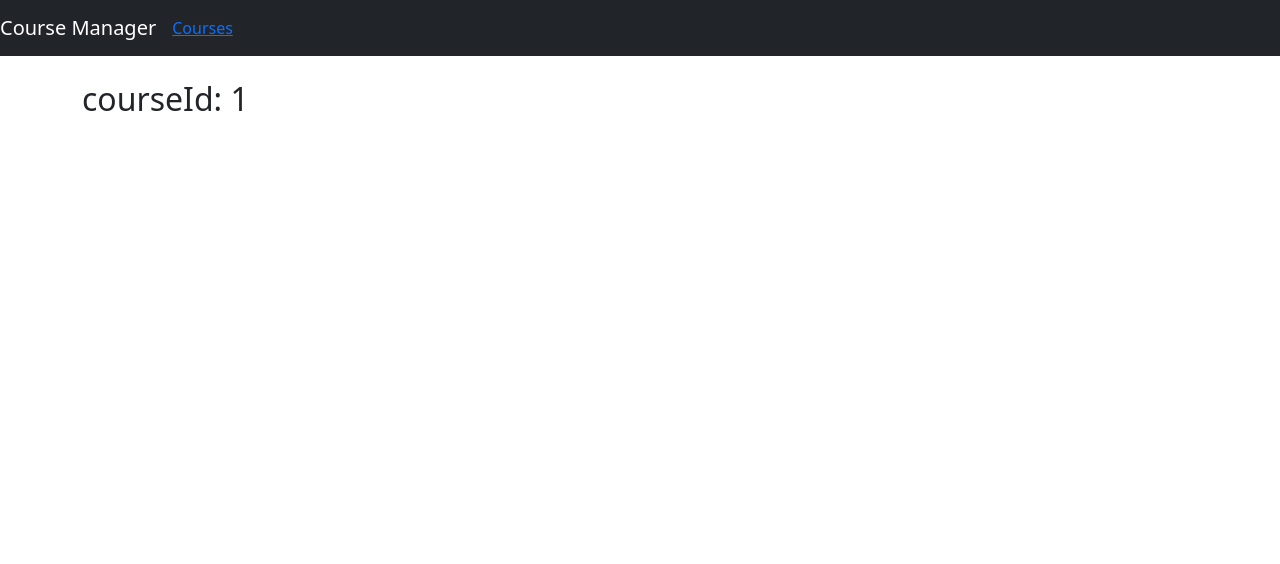
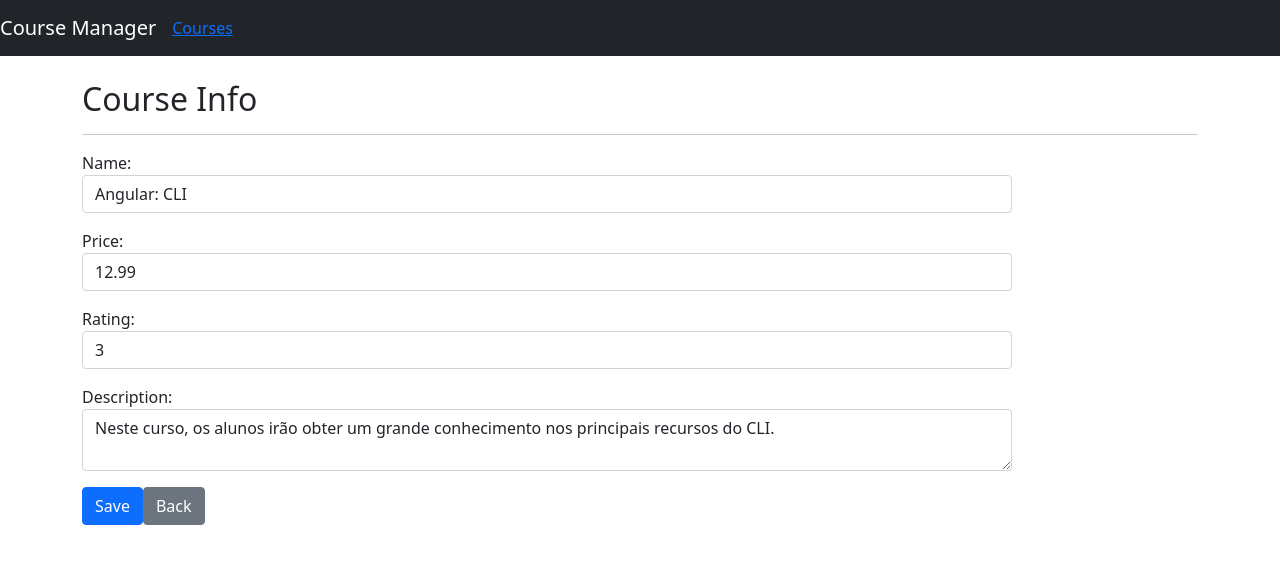
Before and after one commit to fernandojsjr/dio-introducao_angualr_8-client, an Angular app: page /courses/info/1 in a window 1280 px wide. Shown: the top 564 px of the page. Built offline with nearby package versions, Linux system fonts and the light colour scheme.

Commit message:
trabalhando com formularios e templates

```diff
--- a/src/app/courses/course-info.component.html
+++ b/src/app/courses/course-info.component.html
@@ -1 +1,53 @@
-<h2>courseId: {{ courseId }}</h2>
+<h2>Course Info</h2>
+<hr/>
+<form #courseForm="ngForm" *ngIf="course">
+
+  <div class="form-group mb-3">
+    <label class="col-sm-2 col-from-label">Name:</label>
+    <div class="col-sm-10">
+      <!-- <input [(ngModel)]="course.name" required name="name" #courseName="ngModel" [ngClass]="courseName.invalid ? 'is-invalid' : '' " class="form-control"> -->
+      <input [(ngModel)]="course.name" required name="name" #courseName="ngModel" [ngClass]="{'is-invalid' : courseName.invalid}" class="form-control">
+      <div class="invalid-feedback">
+        <span>Course name is required</span>
+      </div>
+    </div>
+  </div>
+
+  <div class="form-group mb-3">
+    <label class="col-sm-2 col-from-label">Price:</label>
+    <div class="col-sm-10">
+      <input [(ngModel)]="course.price" required name="price" type="number" #coursePrice="ngModel" [ngClass]="{'is-invalid' : coursePrice.invalid}" class="form-control">
+      <div class="invalid-feedback">
+        <span>Course price is required</span>
+      </div>
+    </div>
+  </div>
+
+  <div class="form-group mb-3">
+    <label class="col-sm-2 col-from-label">Rating:</label>
+    <div class="col-sm-10">
+      <input [(ngModel)]="course.rating" required name="rating" type="number" #courseRating="ngModel" [ngClass]="{'is-invalid' : courseRating.invalid}" class="form-control">
+      <div class="invalid-feedback">
+        <span>Course rating is required</span>
+      </div>
+    </div>
+  </div>
+
+  <div class="form-group mb-3">
+    <label class="col-sm-2 col-from-label">Description:</label>
+    <div class="col-sm-10">
+      <textarea [(ngModel)]="course.description" required name="description" #courseDescription="ngModel"
+        [ngClass]="{'is-invalid' : courseDescription.invalid}" class="form-control">
+      </textarea>
+
+      <div class="invalid-feedback">
+        <span>Course description is required</span>
+      </div>
+
+    </div>
+  </div>
+
+  <button [disabled]="courseForm.invalid" (click)="save()" class="btn btn-primary mr-2">Save</button>
+  <button [routerLink]="['/courses']" class="btn btn-secondary">Back</button>
+
+</form>
--- a/src/app/courses/course-info.component.ts
+++ b/src/app/courses/course-info.component.ts
@@ -1,5 +1,7 @@
 import { Component, OnInit } from "@angular/core";
 import { ActivatedRoute } from "@angular/router";
+import { Course } from "./course";
+import { CourseService } from "./course.service";
 
 @Component({
   templateUrl: 'course-info.component.html'
@@ -7,14 +9,37 @@
 export class CourseInfoComponent implements OnInit {
 
   courseId?: number;
+  course!: Course;
 
-  constructor(private activateRoute: ActivatedRoute){
+  constructor(private activatedRoute: ActivatedRoute, private courseService: CourseService ){
 
   }
 
   ngOnInit(): void {
-    const param = this.activateRoute.snapshot.paramMap.get('id'); // pode retornar null
+
+    const param = this.activatedRoute.snapshot.paramMap.get('id'); // pode retornar null
+
     this.courseId = param?+param:0;
+    this.course = this.course = this.courseService.retrieveById(this.courseId);
+
+
+    /*
+    this.courseService.retrieveById(this.activatedRoute.snapshot.paramMap.get('id')).subscribe({
+      next: course => this.course = course,
+      error: err => console.log('Error', err)
+    });
+    */
+  }
+
+  save(): void {
+    /*
+    this.courseService.save(this.course).subscribe({
+      next: course => console.log('Saved with success', course),
+      error: err => console.log('Error', err)
+    });
+    */
+
+    this.courseService.save(this.course);
   }
 
 }
--- a/src/app/courses/course.service.ts
+++ b/src/app/courses/course.service.ts
@@ -1,6 +1,5 @@
 import { Injectable } from "@angular/core";
 import { Course } from "./course";
-
 
 @Injectable({
   providedIn: 'root'
@@ -9,6 +8,22 @@
 
   retrievAll(): Course[] {
     return COURSES;
+  }
+
+  retrieveById(id: number): Course {
+
+    let course = COURSES.find(courseInterator => courseInterator.id === id);
+
+    return course?course:new Course();
+  }
+
+  save(course: Course): void {
+
+    if(course.id){
+      const index = COURSES.findIndex(c => c.id === course.id);
+      COURSES[index] = course;
+    }
+
   }
 }
 
--- a/src/app/courses/course.ts
+++ b/src/app/courses/course.ts
@@ -7,5 +7,5 @@
   duration: number = 0;
   rating: number = 0;
   releaseDate: string = '';
-  description?: string;
+  description: string = '';
 }
```
